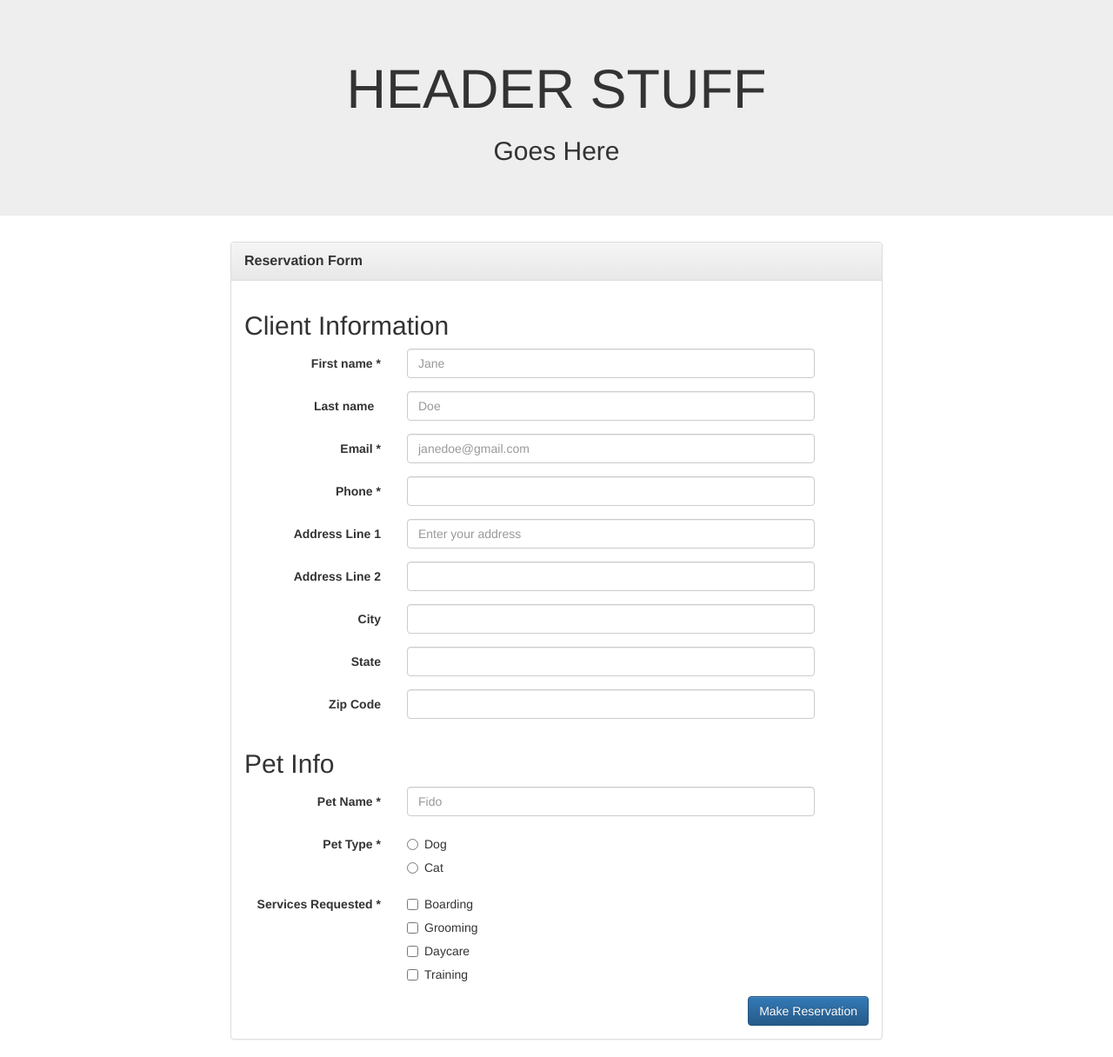
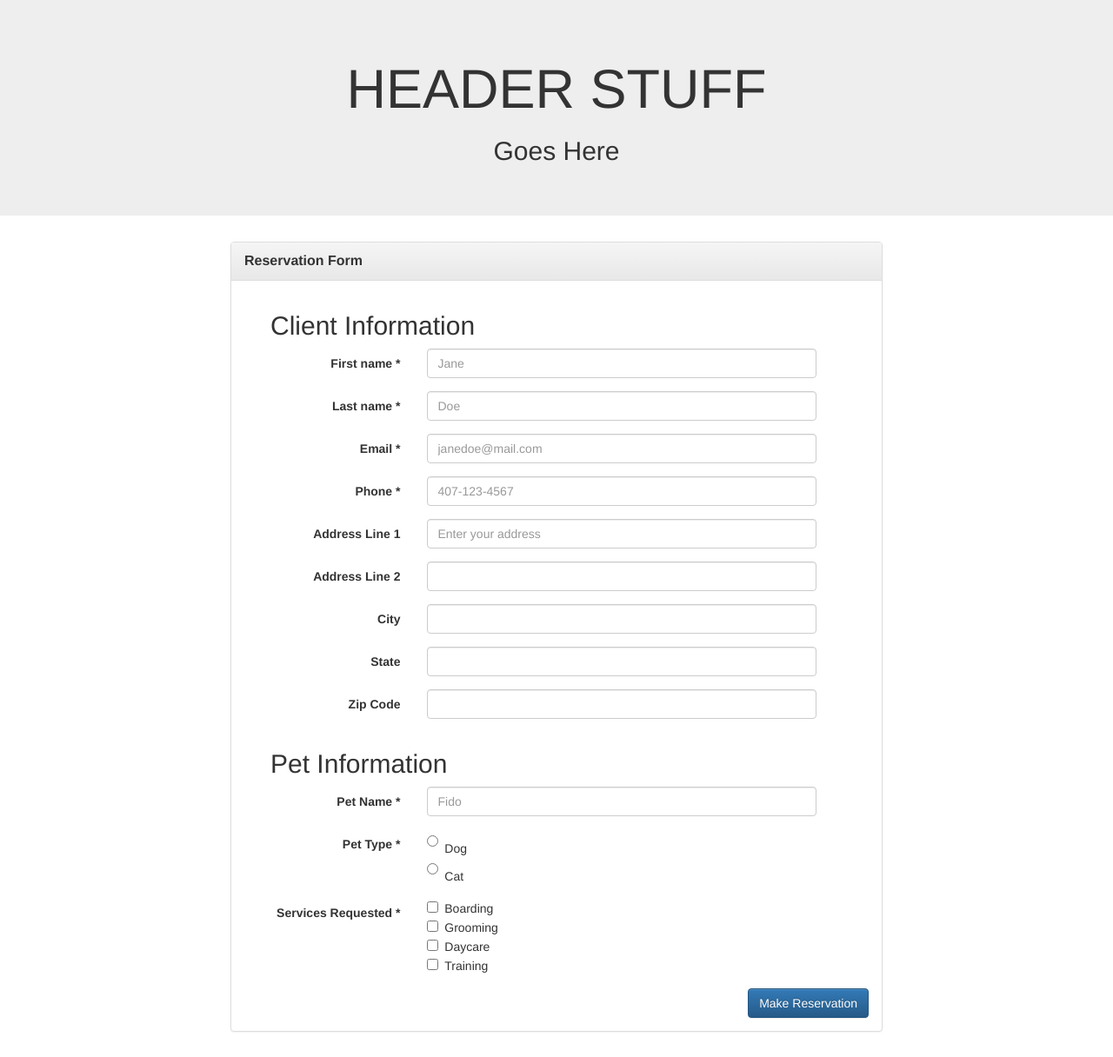
Before and after one commit to jaga-group/crm, a PHP site: page /reservationinfo.html in a window 1280 px wide. Shown: the whole page at 87% size. After the commit the page ends 1187 px from the top, so only its background shows below. Run offline with PHP 8.4, Linux system fonts and the light colour scheme; some libraries are stand-ins or nearby versions.

Commit message:
rebuilt res form, added parsley validation - still some work to go on this

```diff
--- a/assets/css/style.css
+++ b/assets/css/style.css
@@ -1,13 +1,21 @@
-.sign-in-inputs {
-    font-size: large;
+fieldset {
+    margin-left: 30px;
 }
 
 .hide {
     display: none;
 }
 
+.radio {
+    display: inline;
+}
+
+.sign-in-inputs {
+    font-size: large;
+}
+
 /*=============================================================*/
-    /* Parsley JS Form Validation related styles */
+/* Parsley JS Form Validation related styles */
 /*=============================================================*/
 
 input.parsley-success,
--- a/assets/js/ui-elements.js
+++ b/assets/js/ui-elements.js
@@ -140,3 +140,19 @@
 
 // Hide dropoff and pickup date fields on page load
 $('#drop-pick').hide();
+
+
+// =====================================================================
+// ParsleyJS Validation //
+// =====================================================================
+
+$(function () {
+    $('#res-info').parsley().on('field:validated', function() {
+        var ok = $('.parsley-error').length === 0;
+        $('.bs-callout-info').toggleClass('hidden', !ok);
+        $('.bs-callout-warning').toggleClass('hidden', ok);
+    })
+        .on('form:submit', function() {
+            return false; // Don't submit form for this demo
+        });
+});
--- a/reservationinfo.html
+++ b/reservationinfo.html
@@ -35,99 +35,114 @@
                     <div class="panel-title"><strong>Reservation Form</strong></div>
                 </div>
                 <div class="panel-body" id="res-form">
-                    <fieldset><h2>Client Information</h2>
-                        <form class="form-horizontal" role="form">
+                    <div class="bs-callout bs-callout-warning hidden">
+                        <h4>Oh snap!</h4>
+                        <p>This form seems to be invalid :(</p>
+                    </div>
+
+                    <div class="bs-callout bs-callout-info hidden">
+                        <h4>Yay!</h4>
+                        <p>Everything seems to be ok :)</p>
+                    </div>
+
+                    <!--===================================================-->
+                    <!-- FORM DECLARATION -->
+                    <!--===================================================-->
+                    <form id="res-info" class="form-horizontal" data-parsley-validate="">
+
+                        <!--===================================================-->
+                        <!--CLIENT INFO-->
+                        <!--===================================================-->
+                        <fieldset><h2>Client Information</h2>
                             <div class="form-group">
-                                <label class="col-md-3 control-label">First name *</label>
+                                <label for="client-first" class="col-md-3 control-label">First name *</label>
                                 <div class="col-md-8">
-                                    <input id="client-first" class="form-control" type="text" placeholder="Jane">
+                                    <input type="text" name="client-first" id="client-first" class="form-control"
+                                           required="" placeholder="Jane">
                                 </div>
                             </div>
                             <div class="form-group">
-                                <label class="col-md-3 control-label">Last name&nbsp;&nbsp;</label>
+                                <label for="client-last" class="col-md-3 control-label">Last name *</label>
                                 <div class="col-md-8">
-                                    <input id="client-last" class="form-control" type="text" placeholder="Doe">
+                                    <input type="text" name="client-last" id="client-last" class="form-control"
+                                           required="" placeholder="Doe">
                                 </div>
                             </div>
                             <div class="form-group">
-                                <label class="col-md-3 control-label">Email *</label>
+                                <label for="client-email" class="col-md-3 control-label">Email *</label>
                                 <div class="col-md-8">
-                                    <input id="client-email" class="form-control" type="text"
-                                           placeholder="janedoe@gmail.com">
+                                    <input type="email" name="client-email" id="client-email" class="form-control"
+                                           data-parsley-trigger="change" required="" placeholder="janedoe@mail.com">
                                 </div>
                             </div>
                             <div class="form-group">
-                                <label class="col-md-3 control-label">Phone *</label>
+                                <label for="client-phone" class="col-md-3 control-label">Phone *</label>
                                 <div class="col-md-8">
-                                    <input id="client-phone" class="form-control" type="text"
-                                           placeholder="">
+                                    <input type="text" name="client-phone" id="client-phone" class="form-control"
+                                           data-parsley-minlength="10" data-parsley-pattern="^[\d\+\-\.\(\)\/\s]*$"
+                                           required="" placeholder="407-123-4567">
                                 </div>
                             </div>
                             <div class="form-group">
-                                <label class="col-md-3 control-label">Address Line 1</label>
+                                <label for="client-addr1" class="col-md-3 control-label">Address Line 1</label>
                                 <div class="col-md-8">
-                                    <input id="client-addr1" class="form-control" placeholder="Enter your address"
-                                           onFocus="geolocate()" type="text">
-                                    <!--<input id="client-addr1" class="form-control" type="text" placeholder="">-->
+                                    <input type="text" name="client-addr1" id="client-addr1" class="form-control"
+                                           placeholder="Enter your address" onFocus="geolocate()">
                                 </div>
                             </div>
                             <div class="form-group">
-                                <label class="col-md-3 control-label">Address Line 2</label>
+                                <label for="client-addr2" class="col-md-3 control-label">Address Line 2</label>
                                 <div class="col-md-8">
-                                    <input id="client-addr2" class="form-control" type="text">
+                                    <input type="text" name="client-addr2" id="client-addr2" class="form-control">
                                 </div>
                             </div>
                             <div class="form-group">
-                                <label class="col-md-3 control-label">City</label>
+                                <label for="client-city" class="col-md-3 control-label">City</label>
                                 <div class="col-md-8">
-                                    <input id="client-city" class="form-control" type="text">
+                                    <input type="text" name="client-city" id="client-city" class="form-control">
                                 </div>
                             </div>
                             <div class="form-group">
-                                <label class="col-md-3 control-label">State</label>
+                                <label for="client-state" class="col-md-3 control-label">State</label>
                                 <div class="col-md-8">
-                                    <input id="client-state" name="state" class="form-control" type="text">
+                                    <input type="text" name="client-state" id="client-state" class="form-control">
                                 </div>
                             </div>
                             <div class="form-group">
-                                <label class="col-md-3 control-label">Zip Code</label>
+                                <label for="client-zip" class="col-md-3 control-label">Zip Code</label>
                                 <div class="col-md-8">
-                                    <input id="client-zip" class="form-control" type="text">
+                                    <input type="text" name="client-zip" id="client-zip" class="form-control">
                                 </div>
                             </div>
-                        </form>
-                    </fieldset>
-                    <fieldset><h2>Pet Info</h2>
-                        <form class="form-horizontal" role="form">
+                        </fieldset>
+
+                        <!--===================================================-->
+                        <!--PET INFO-->
+                        <!--===================================================-->
+                        <fieldset><h2>Pet Information</h2>
                             <div class="form-group">
-                                <label class="col-md-3 control-label">Pet Name *</label>
+                                <label for="pet-name" class="col-md-3 control-label">Pet Name *</label>
                                 <div class="col-md-8">
-                                    <input id="pet-name" class="form-control" type="text" placeholder="Fido">
+                                    <input type="text" name="pet-name" id="pet-name" class="form-control"
+                                           required="" placeholder="Fido">
                                 </div>
                             </div>
                             <div class="form-group">
                                 <label class="col-md-3 control-label">Pet Type *</label>
-                                <div class="col-md-8">
-                                    <div class="radio">
-                                        <label>
-                                            <input id="pet-type-dog" type="radio" name="type" value="Dog"/> Dog
-                                        </label>
-                                    </div>
-                                    <div class="radio">
-                                        <label>
-                                            <input id="pet-type-cat" type="radio" name="type" value="Cat"/> Cat
-                                        </label>
-                                    </div>
+                                <div class="col-md-3">
+                                    <input type="radio" name="type" id="pet-type-dog" class="radio"
+                                           value="Dog" required=""> &nbsp;Dog
+                                    <br>
+                                    <input type="radio" name="type" id="pet-type-cat" class="radio"
+                                           value="Cat"> &nbsp;Cat
                                 </div>
+                                <div class="col-md-6"></div>
                             </div>
                             <div class="form-group">
                                 <label class="col-md-3 control-label">Services Requested *</label>
-                                <div class="col-md-8">
-                                    <div class="checkbox">
-                                        <label>
-                                            <input id="service-boarding" type="checkbox" value="Boarding"/> Boarding
-                                        </label>
-                                    </div>
+                                <div class="col-md-9">
+                                    <input type="checkbox" name="service" id="service-boarding"
+                                           value="Boarding" data-parsley-mincheck="1"> &nbsp;Boarding
                                     <div id="drop-pick" class=form-horizontal">
                                         <div>
                                             <label class="col-md-4 control-label">Drop-Off Date</label>
@@ -144,33 +159,33 @@
                                                    placeholder="mm/dd/yyyy">
                                         </div>
                                     </div>
-                                    <div class="checkbox">
-                                        <label>
-                                            <input id="service-grooming" type="checkbox" value="Grooming"/> Grooming
-                                        </label>
-                                    </div>
-                                    <div class="checkbox">
-                                        <label>
-                                            <input id="service-daycare" type="checkbox" value="Daycare"/> Daycare
-                                        </label>
-                                    </div>
-                                    <div class="checkbox">
-                                        <label>
-                                            <input id="service-training" type="checkbox" value="Training"/> Training
-                                        </label>
-                                    </div>
+                                    <br>
+                                    <input type="checkbox" name="service" id="service-grooming"
+                                           value="Grooming"> &nbsp;Grooming
+                                    <br>
+                                    <input type="checkbox" name="service" id="service-daycare"
+                                           value="Daycare"> &nbsp;Daycare
+                                    <br>
+                                    <input type="checkbox" name="service" id="service-training"
+                                           value="Training"> &nbsp;Training
                                 </div>
+                                <div class="col-md-6"></div>
                             </div>
                             <div class="text-right">
-                                <button type="submit" id="rsvp" class="btn btn-primary" onclick='handleAuthClick();'>Make Reservation</button>
+                                <button type="submit" class="btn btn-primary" value="Testing" onclick=""handleAuthClick();">Make Reservation</button>
+                                <!--<input type="submit" class="btn btn-primary rsvp" value="Make Reservation" onclick="handleAuthClick();">-->
                             </div>
-                        </form>
-                    </fieldset>
-                </div>
-            </div>
-        </div>
-    </div>
-</div>
+                        </fieldset>
+                    </form>
+                </div>  <!--end main panel body-->
+            </div>  <!--end main panel-->
+        </div> <!--end main column-->
+    </div>  <!--end main row-->
+</div>  <!--end main container-->
+
+
+<!--&lt;!&ndash;<button type="submit" id="rsvp" class="btn btn-primary" onclick='handleAuthClick();'>Make Reservation</button>&ndash;&gt;-->
+
 
 <!--jQuery-->
 <script src="https://code.jquery.com/jquery-3.1.1.min.js"
@@ -181,6 +196,8 @@
 <script src="https://maxcdn.bootstrapcdn.com/bootstrap/3.3.7/js/bootstrap.min.js"
         integrity="sha384-Tc5IQib027qvyjSMfHjOMaLkfuWVxZxUPnCJA7l2mCWNIpG9mGCD8wGNIcPD7Txa"
         crossorigin="anonymous"></script>
+<!--ParsleyJS Validation-->
+<script src="https://cdnjs.cloudflare.com/ajax/libs/parsley.js/2.7.0/parsley.js"></script>
 <!--Datepicker-->
 <script src="assets/js/bootstrap-datepicker.js"></script>
 <!--Moment.js -->
```
Also changed, not shown: other parts of assets/css/style.css (+55 -1 lines). Lines whose indentation alone changed are shown as unchanged.
